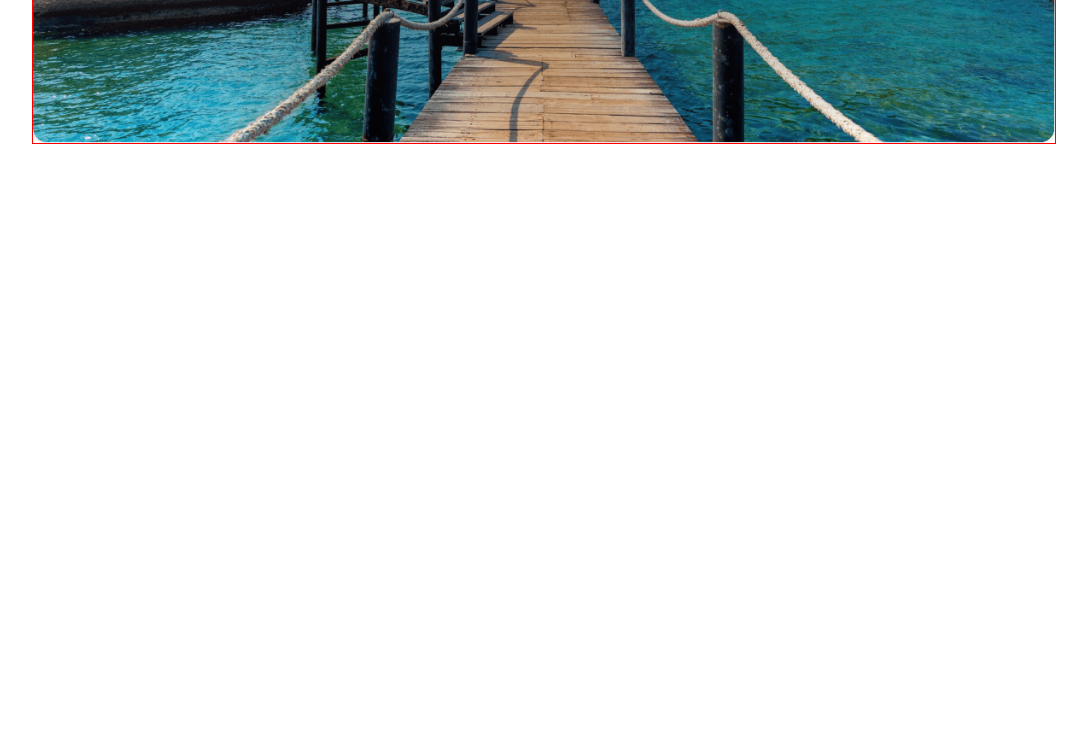
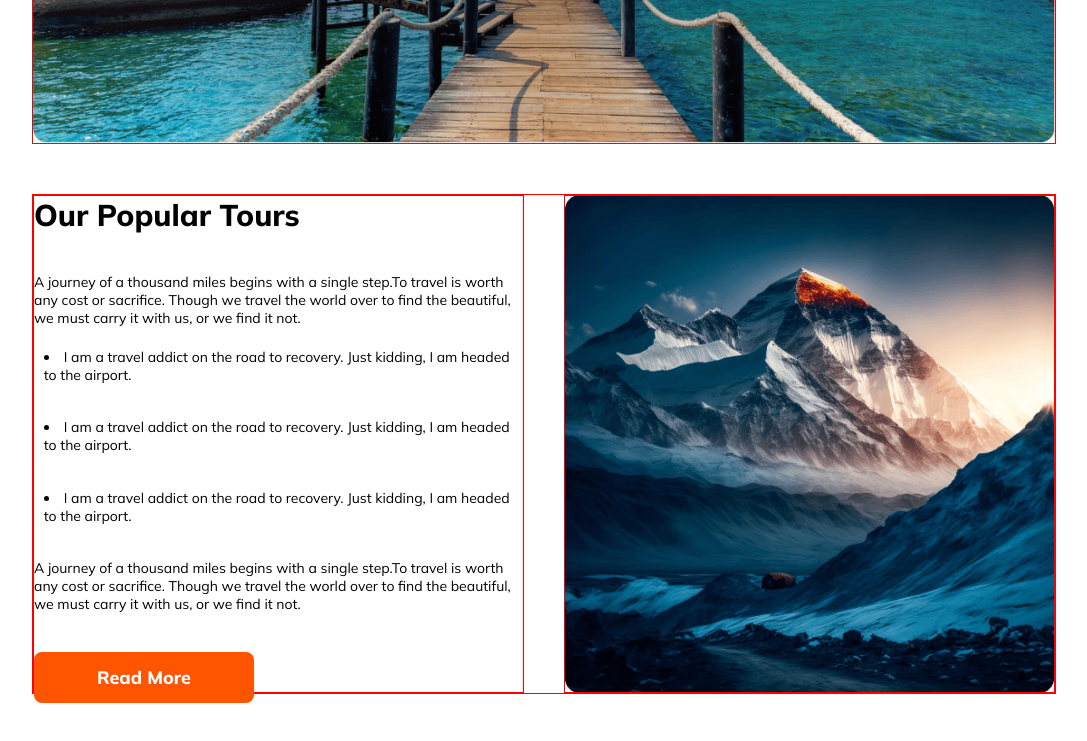
Before and after one commit to Ordha/zerotwo-travel, a plain HTML site: page index.html in a window 1280 px wide. Shown: the part 389-1130 px from the top of the page, without its empty margins (96-1183 px from the left). Before the commit the page ends 800 px from the top, so only its background shows below. Drawn offline with Linux system fonts and the light colour scheme.

Commit message:
added our poplur tour section

```diff
--- a/index.css
+++ b/index.css
@@ -50,12 +50,13 @@ a {
     color: rgb(66, 66, 71);
     margin-left: 35px;
 }
-.icon-mobile{
+
+.icon-mobile {
     display: none;
 }
 
 
-/* Image cover section */
+/* Image cover section decoration*/
 
 .img-container {
 
@@ -81,7 +82,7 @@ a {
     display: block;
 }
 
-/* Image cover upper text decoration */
+/* Image cover section (upper text decoration) */
 
 .basic-element {
     width: 70%;
@@ -138,3 +139,73 @@ a {
     font-size: 16px;
     font-weight: 700;
 }
+
+/* Our Popular Tour Section Decoration */
+
+.twoside-container {
+    border: 1px solid red;
+    width: 80%;
+    height: 500px;
+    margin: 0 auto;
+    display: flex;
+    justify-content: space-between;
+    margin-bottom: 100px;
+}
+
+.first-container {
+    width: 48%;
+    border: 1px solid red;
+}
+
+.first-container h1 {
+    font-size: 40px;
+    font-weight: 800;
+    margin-bottom: 24px;
+}
+
+.first-container p {
+    font-size: 16px;
+    font-weight: 400;
+    color: color: rgba(19, 19, 24, 0.7);
+
+}
+
+.first-container li {
+    font-size: 16px;
+    font-weight: 400;
+    margin-bottom: 24px;
+    margin-left: 2%;
+    color: color: rgba(19, 19, 24, 0.7);
+    ;
+}
+
+.t4 {
+    margin-bottom: 24px;
+}
+
+.t5 {
+    margin-bottom: 4%;
+}
+
+.t6 {
+    width: 35%;
+    padding: 14px 35px;
+    border-radius: 8px;
+    background: rgb(255, 84, 0);
+    font-size: 20px;
+    font-weight: 800;
+    border: 0;
+    color: white;
+}
+
+.second-container {
+    width: 48%;
+    border: 1px solid red;
+}
+
+.second-container img {
+    width: 100%;
+    object-fit: cover;
+    display: block;
+    height: 100%;
+}
--- a/index.html
+++ b/index.html
@@ -53,6 +53,34 @@
                 </div>
             </div>
         </section>
+
+        <!-- Our Popular Tour section -->
+        <section>
+            <div class="twoside-container">
+                <div class="first-container">
+                    <h1>Our Popular Tours</h1>
+                    <p class="t4">A journey of a thousand miles begins with a single step.To travel is worth any cost or sacrifice.
+                        Though we travel the world over to find the beautiful, we must carry it with us, or we find it not.</p>
+
+                            <li>I am a travel addict on the road to recovery. Just kidding,
+                                I am headed to the airport.</li>
+                            <li>I am a travel addict on the road to recovery. Just kidding,
+                                I am headed to the airport.</li>
+                            <li>I am a travel addict on the road to recovery. Just kidding,
+                                I am headed to the airport.</li>
+
+                        <p class="t5">A journey of a
+                            thousand miles begins with a single step.To travel is worth any cost or sacrifice.
+                            Though we travel the world over to find the beautiful, we must carry it with us, or we find it not.</p>
+                        <button class="t6">Read More</button>
+
+                </div>
+                <div class="second-container">
+                    <img src="images/Rectangle 4.png" alt="">
+                </div>
+
+            </div>
+        </section>
     </main>
 
     <footer>
--- a/responsive.css
+++ b/responsive.css
@@ -1,5 +1,5 @@
 @media screen and (min-width:992px) and (max-width:1500px){
-
+    /* Image section */
     .img-container img {
         border-radius: 10px;
     }
@@ -24,6 +24,29 @@
     .t1,.t2{
         width:20%;
         font-size: 10px;
+    }
+
+    /* Our popular tour section */
+    .first-container h1 {
+        font-size:30px;
+        margin-bottom: 8%;
+    }
+    .first-container p {
+        font-size: 14px;
+    }
+    .first-container li {
+        font-size: 14px;
+        margin-bottom: 7%;
+    }
+    .t4 {
+        margin-bottom: 21px;
+    }
+    .t5 {
+        margin-bottom: 8%;
+    }
+    .t6 {
+        width: 45%;
+        font-size: 18px;
     }
 
 }
@@ -82,4 +105,42 @@
         display: flex;
 
     }
+
+
+    /* Our popular tour section */
+    .twoside-container {
+        flex-direction: column;
+        gap: 5%;
+        height: 800px;
+    }
+    .first-container {
+        width: 100%;
+        border: 1px solid red;
+    }
+    .first-container h1 {
+        font-size:30px;
+        margin-bottom: 4%;
+    }
+    .first-container p {
+        font-size: 14px;
+    }
+    .first-container li {
+        font-size: 14px;
+        margin-bottom: 3%;
+    }
+    .t4 {
+        margin-bottom: 5%;
+    }
+    .t5 {
+        margin-bottom: 8%;
+    }
+    .t6 {
+        width: 50%;
+        font-size: 16px;
+    }
+    .second-container {
+        width: 100%;
+    }
+
+
 }
```
